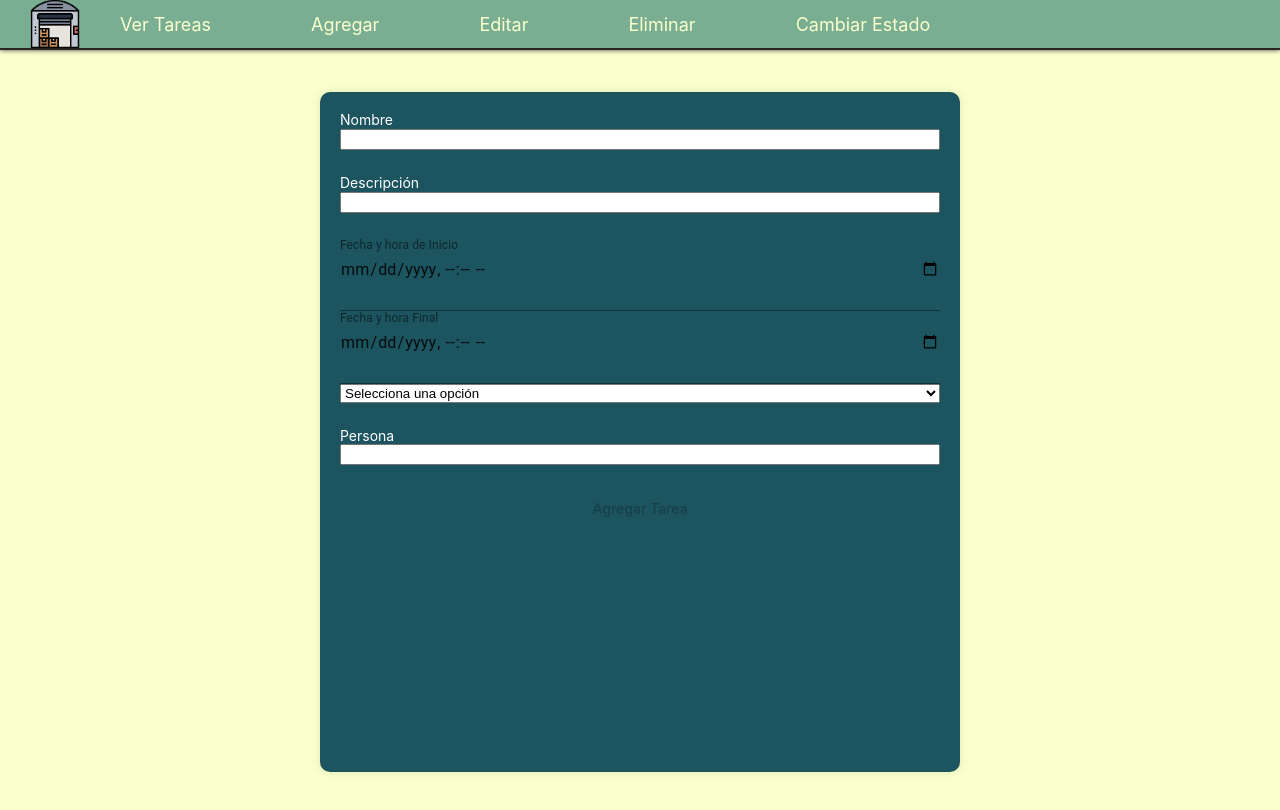
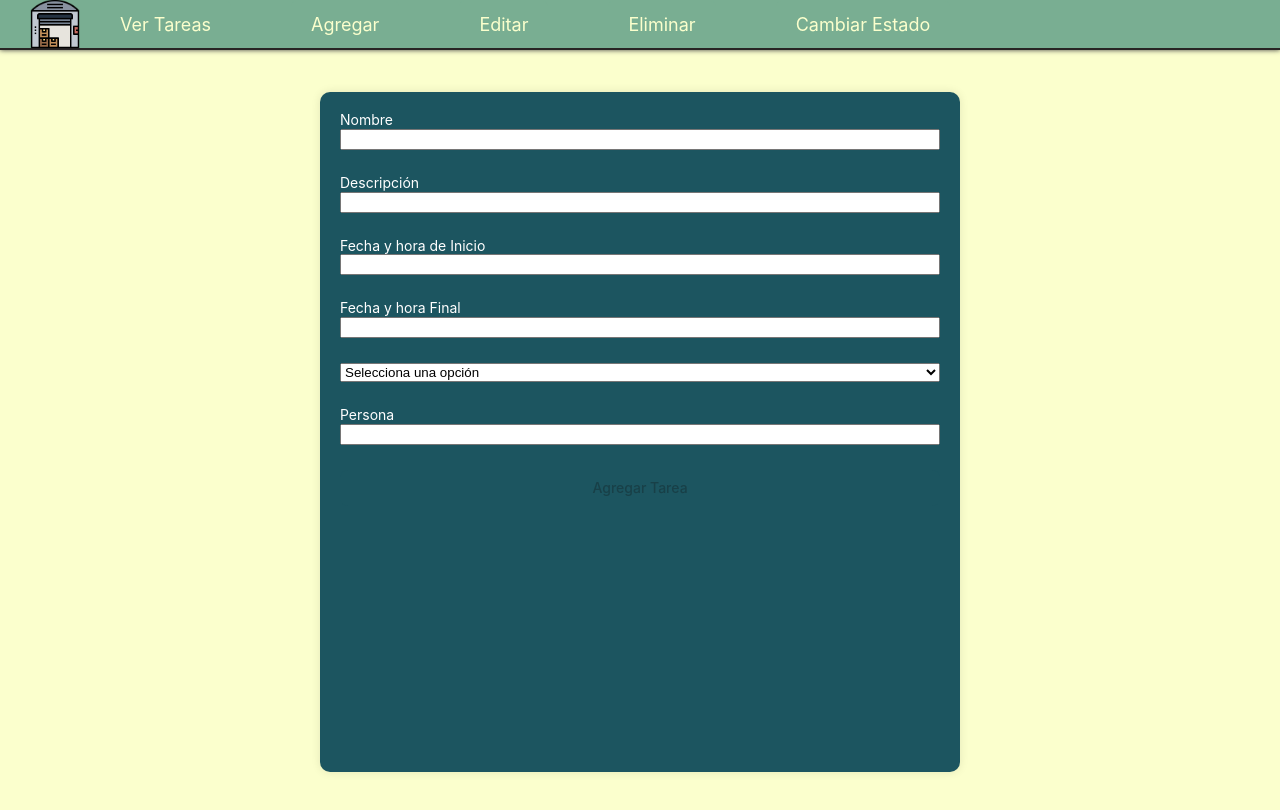
Before and after one commit to bmendoza2019349/Proyecto_Almacenadora, a React (Vite) app in the folder Almacenadora_Frontend/: page / in a window 1280 px wide. Shown: the top 810 px of the page. Built offline with nearby package versions, Linux system fonts and the light colour scheme.

Commit message:
se agregaron modificaciones

```diff
--- a/Almacenadora_Frontend/package.json
+++ b/Almacenadora_Frontend/package.json
@@ -10,7 +10,6 @@
     "preview": "vite preview"
   },
   "dependencies": {
-    "@material-ui/core": "^4.12.4",
     "axios": "^1.6.8",
     "react": "^18.2.0",
     "react-dom": "^18.2.0",
--- a/Almacenadora_Frontend/src/components/DateTimeInput.jsx
+++ /dev/null
@@ -1,29 +0,0 @@
-import React from 'react';
-import { TextField } from '@material-ui/core';
-
-const DateTimeInput = ({ field, label, value, onChangeHandler, onBlurHandler, showErrorMessage, validationMessage }) => {
-    // Función para manejar el cambio en el campo de fecha y hora
-    const handleDateTimeChange = (event) => {
-        // Pasar el valor del campo al manejador de cambio
-        onChangeHandler(event.target.value, field);
-    };
-
-    return (
-        <TextField
-            id={field}
-            label={label}
-            type="datetime-local"
-            // El valor debe ser un string vacío si es null o undefined para evitar un warning
-            value={value || ''}
-            onChange={handleDateTimeChange} // Usar la función de manejo de cambio personalizada
-            onBlur={onBlurHandler} // Usar el manejador onBlur proporcionado
-            error={showErrorMessage}
-            helperText={showErrorMessage ? validationMessage : ''}
-            InputLabelProps={{
-                shrink: true,
-            }}
-        />
-    );
-}
-
-export default DateTimeInput;
--- a/Almacenadora_Frontend/src/components/tareas/TareasAdd.jsx
+++ b/Almacenadora_Frontend/src/components/tareas/TareasAdd.jsx
@@ -1,6 +1,5 @@
 import { useState } from "react";
 import { Input } from "../Input";
-import { TextField } from '@material-ui/core';
 import {
     validateEstado,
     estadoValidateMessage,
@@ -15,7 +14,7 @@ import {
 } from "../../shared/validators";
 
 import { useAdd } from "../../shared/hooks/useAdd";
-import DateTimeInput from "../DateTimeInput";
+
 
 export const Agregar = ({ switchAddHandler }) => {
     const { agregar, isLoading } = useAdd();
@@ -142,7 +141,7 @@ export const Agregar = ({ switchAddHandler }) => {
                     validationMessage={descriptionValidateMessage}
                 />
                 {/* DateTimeInput para Fecha de Inicio */}
-                <DateTimeInput
+                <Input
                     field="fechaInicio"
                     label="Fecha y hora de Inicio"
                     value={formState.fechaInicio.value}
@@ -152,7 +151,7 @@ export const Agregar = ({ switchAddHandler }) => {
                     validationMessage={fechaInicioValidateMessage}
                 />
                 {/* DateTimeInput para Fecha Final */}
-                <DateTimeInput
+                <Input
                     field="fechaFinal"
                     label="Fecha y hora Final"
                     value={formState.fechaFinal.value}
```
Also changed, not shown: 1 other file (tests, documents, lock files or other folders).
